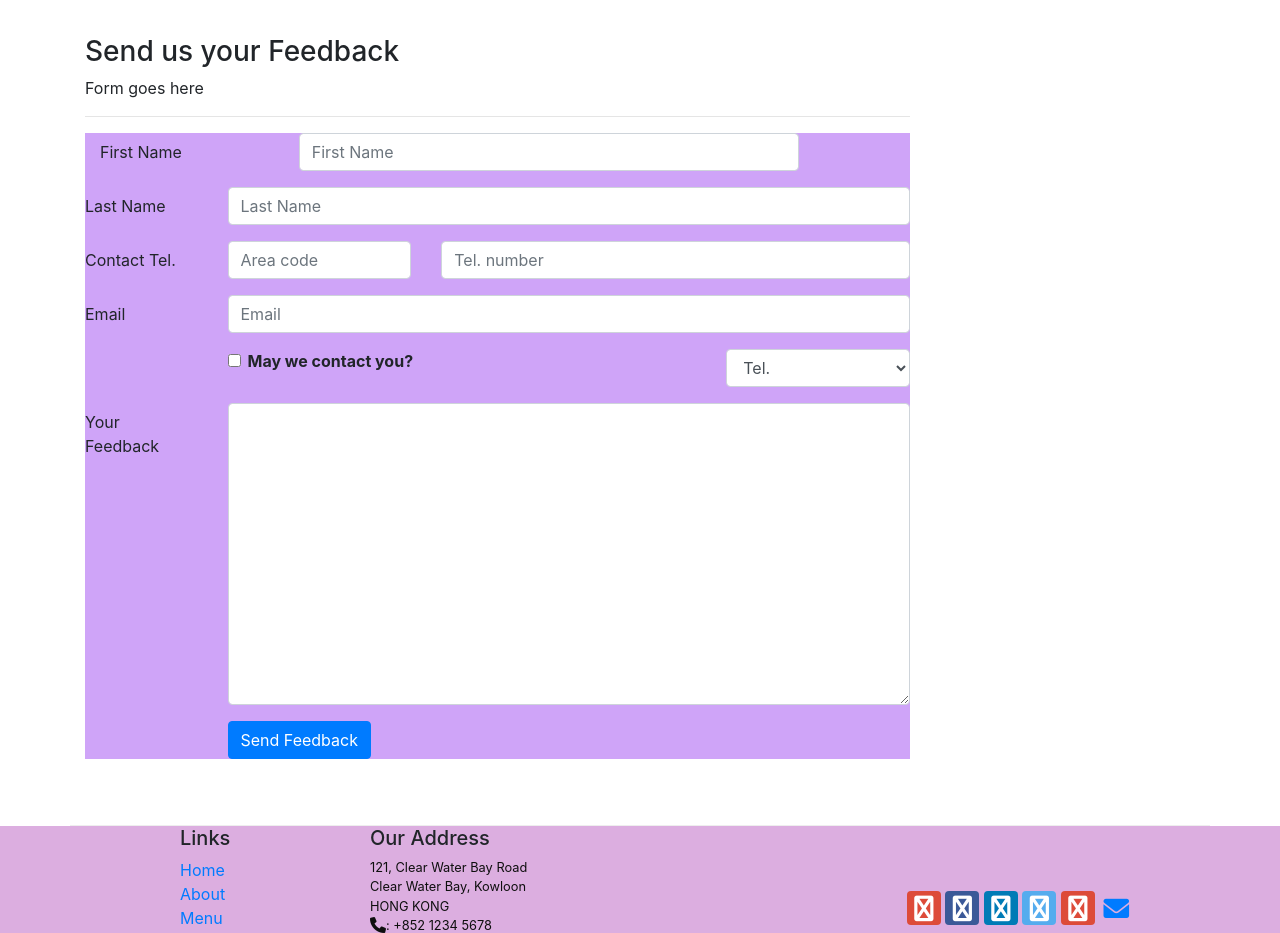
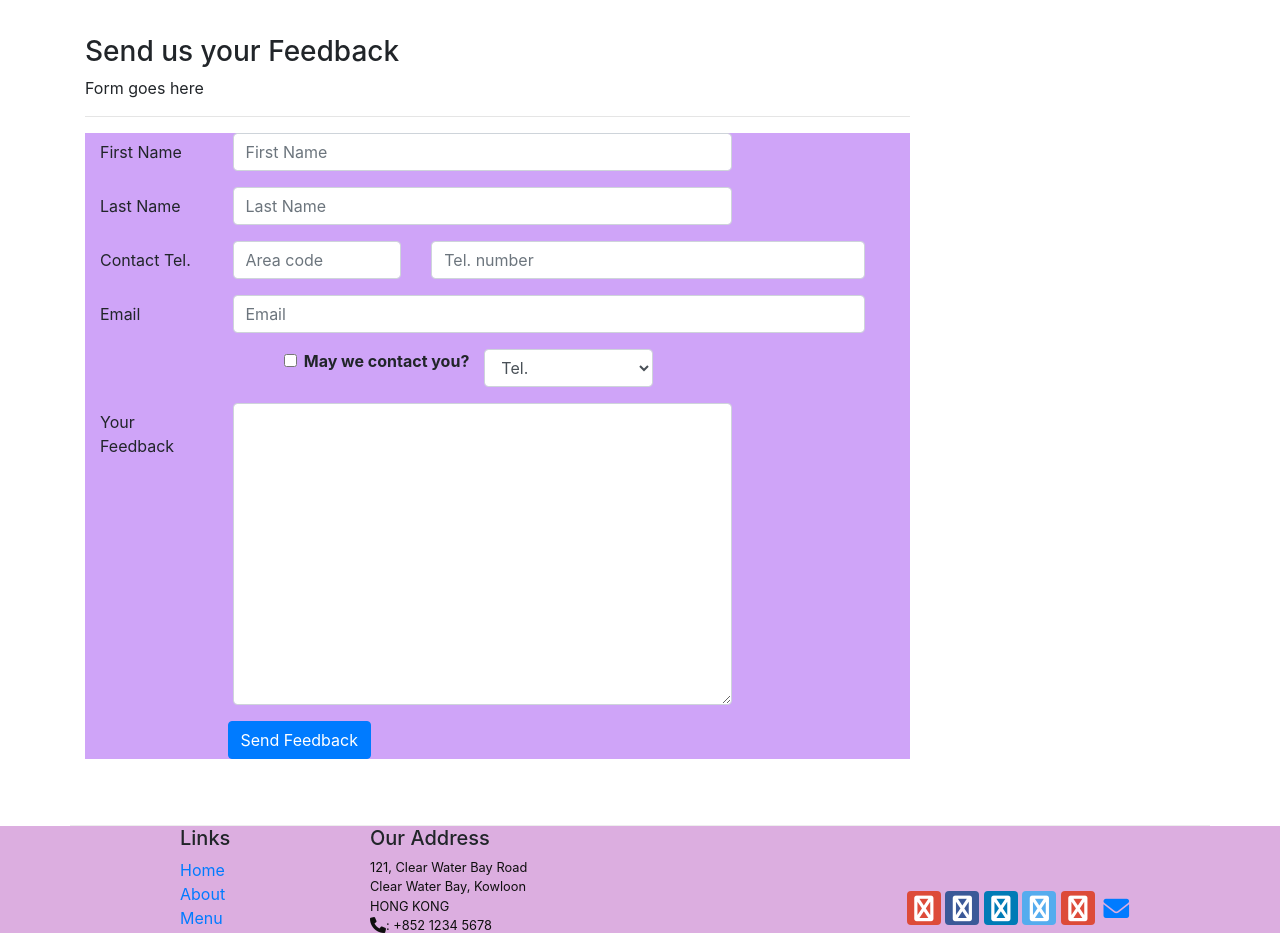
Before and after one commit to Prabhjot410/front-end-web-ui-Frameworks-and-tools, a website: page Bootstrap4/contactus.html in a window 1280 px wide. Shown: the part 900-1833 px from the top of the page. Drawn offline with nearby package versions, Linux system fonts and the light colour scheme.

Commit message:
Update contactus.html

```diff
--- a/Bootstrap4/contactus.html
+++ b/Bootstrap4/contactus.html
@@ -102,34 +102,34 @@
             <hr>
              <form>
                     <div class="form-group row container">
-                        <label for="firstname" class="col-md-3 col-form-label">First Name</label>
+                        <label for="firstname" class="col-md-2 col-form-label">First Name</label>
                         <div class="col-md-8">
                             <input type="text" class="form-control" id="firstname" name="firstname" placeholder="First Name">
                         </div>
                     </div>
-                    <div class="form-group row">
+                    <div class="form-group row container">
                         <label for="lastname" class="col-md-2 col-form-label">Last Name</label>
-                        <div class="col-md-10">
+                        <div class="col-md-8">
                             <input type="text" class="form-control" id="lastname" name="lastname" placeholder="Last Name">
                         </div>
                     </div>
-                     <div class="form-group row">
+                     <div class="form-group row container">
                         <label for="telnum" class="col-12 col-md-2 col-form-label">Contact Tel.</label>
                         <div class="col-5 col-md-3">
                             <input type="tel" class="form-control" id="areacode" name="areacode" placeholder="Area code">
                         </div>
-                        <div class="col-7 col-md-7">
+                        <div class="col-7 col-md-7 container ">
                             <input type="tel" class="form-control" id="telnum" name="telnum" placeholder="Tel. number">
                         </div>
                     </div>
-                    <div class="form-group row">
+                    <div class="form-group row container">
                         <label for="emailid" class="col-md-2 col-form-label">Email</label>
                         <div class="col-md-10">
                             <input type="email" class="form-control" id="emailid" name="emailid" placeholder="Email">
                         </div>
                     </div>
-                     <div class="form-group row">
-                        <div class="col-md-6 offset-md-2">
+                     <div class="form-group row container">
+                        <div class=" offset-md-3">
                             <div class="form-check">
                                 <input type="checkbox" class="form-check-input" name="approve" id="approve" value="">
                                 <label class="form-check-label" for="approve">
@@ -137,16 +137,16 @@
                                 </label>
                             </div>
                         </div>
-                        <div class="col-md-3 offset-md-1">
+                        <div class="col-md-3 ">
                             <select class="form-control">
                                 <option>Tel.</option>
                                 <option>Email</option>
                             </select>
                         </div>
                     </div>
-                     <div class="form-group row">
+                     <div class="form-group row container">
                         <label for="feedback" class="col-md-2 col-form-label">Your Feedback</label>
-                        <div class="col-md-10">
+                        <div class="col-md-8">
                             <textarea class="form-control" id="feedback" name="feedback" rows="12"></textarea>
                         </div>
                     </div>
```
